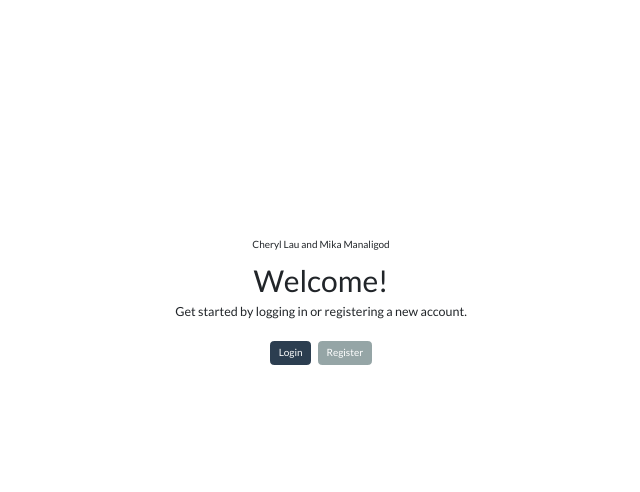
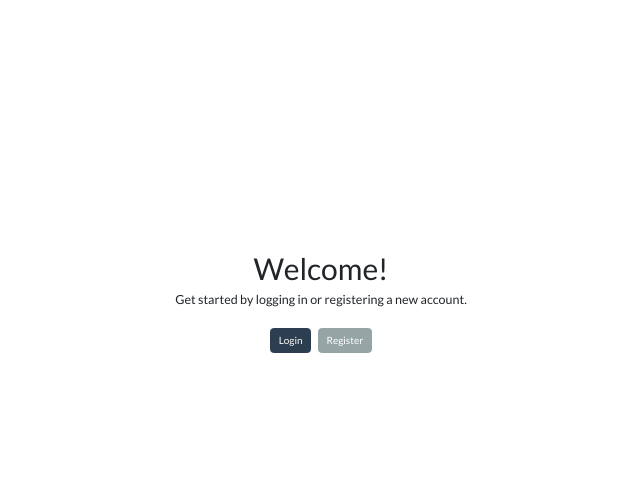
Before and after one commit to mika-em/php-a1, a PHP site: page / in a window 1280 px wide. Shown: the part 314-806 px from the top of the page, without its empty margins (319-959 px from the left). Run offline with PHP 8.4, Linux system fonts and the light colour scheme; data comes from the database, SQL or seed files in the repository.

Commit message:
remove names from top

```diff
--- a/src/index.php
+++ b/src/index.php
@@ -7,7 +7,6 @@ ob_start();
 <div class="container vh-100">
   <div class="row h-100 justify-content-center align-items-center">
     <div class="col-md-6 text-center">
-      <p>Cheryl Lau and Mika Manaligod</p>
       <h1>Welcome!</h1>
       <p class="lead">Get started by logging in or registering a new account.</p>
       <div class="mt-4">
```
